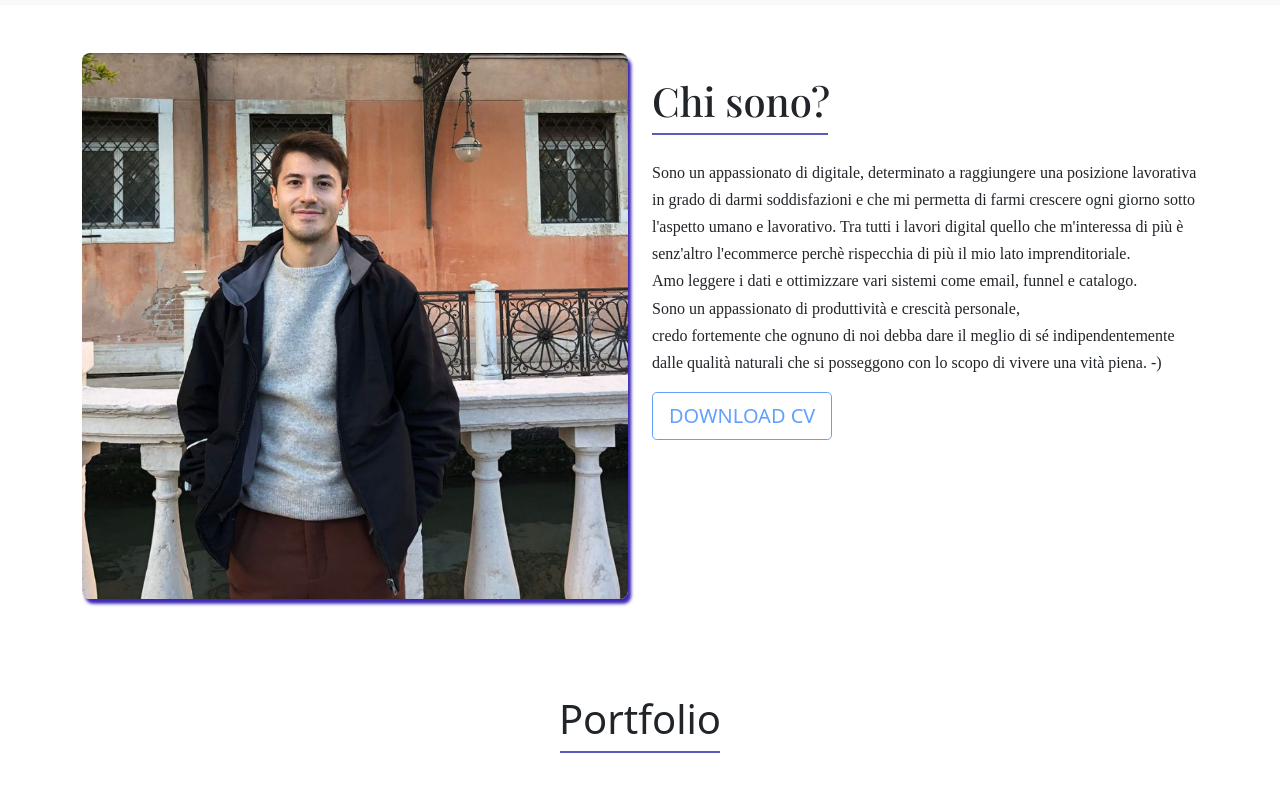
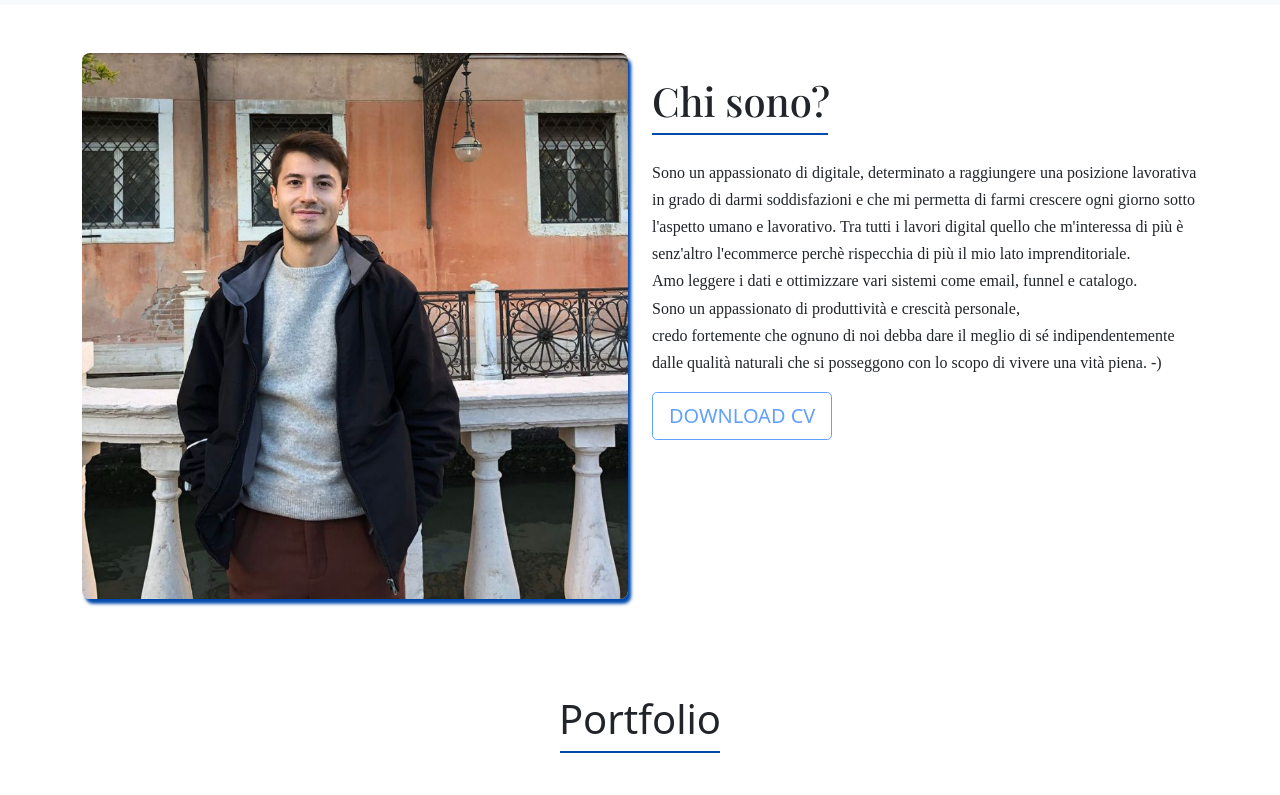
Before and after one commit to Chrismiki/Portfolio-Michielan-Christian, a plain HTML site: page index.html in a window 1280 px wide. Shown: the part 157-952 px from the top of the page. Drawn offline with nearby package versions, Linux system fonts and the light colour scheme; a web font is replaced by a local one.

Commit message:
Update style.css

```diff
--- a/assets/CSS/style.css
+++ b/assets/CSS/style.css
@@ -75,7 +75,7 @@ a {
 
 .img-fluid {
     border-radius: 0.5rem;
-    box-shadow: 0.2rem 0.3rem 0.2rem rgb(58, 39, 180);
+    box-shadow: 0.2rem 0.3rem 0.2rem #004AAD;
 }
 
 .about-me-title {
@@ -89,7 +89,7 @@ a {
     display: block;
     width: 11rem;
     height: 2px;
-    background-color: rgb(91, 91, 191);
+    background-color:#004AAD;
     margin-top: 0.5rem;
 
 }
@@ -124,7 +124,7 @@ a {
     display: block;
     max-width: 10rem;
     height: 2px;
-    background-color: rgb(91, 91, 191);
+    background-color:#004AAD;
     margin: 0.5rem auto;
 
 
@@ -139,7 +139,7 @@ a {
 
 .btn-secondary {
     background-color: #02a16c !important;
-    border: #00A36C !important;
+    border: #02a16c !important;
     transform: scale(1);
     transition: trasform 250ms;
 
@@ -153,7 +153,7 @@ a {
 
 
 .card {
-    box-shadow: 0rem 0rem 0.3rem rgb(86, 155, 219);
+    box-shadow: 0rem 0rem 0.3rem #38B6FF;
 }
 
 
```
